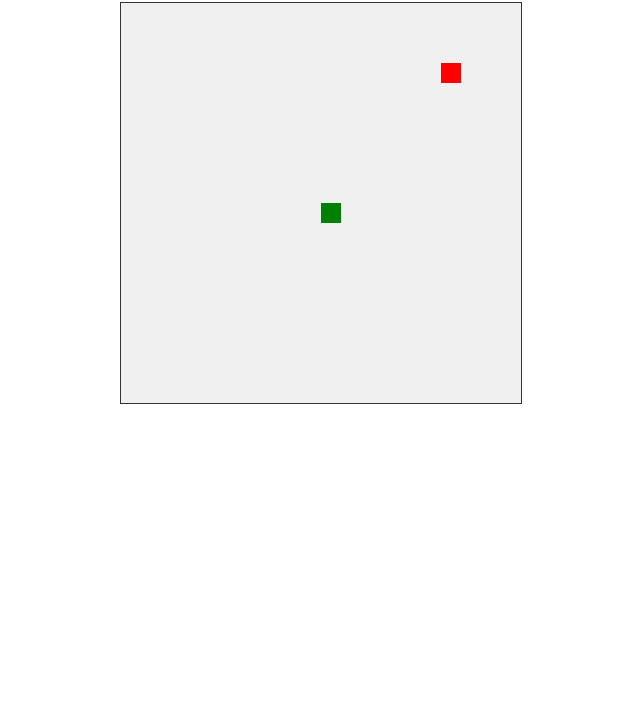
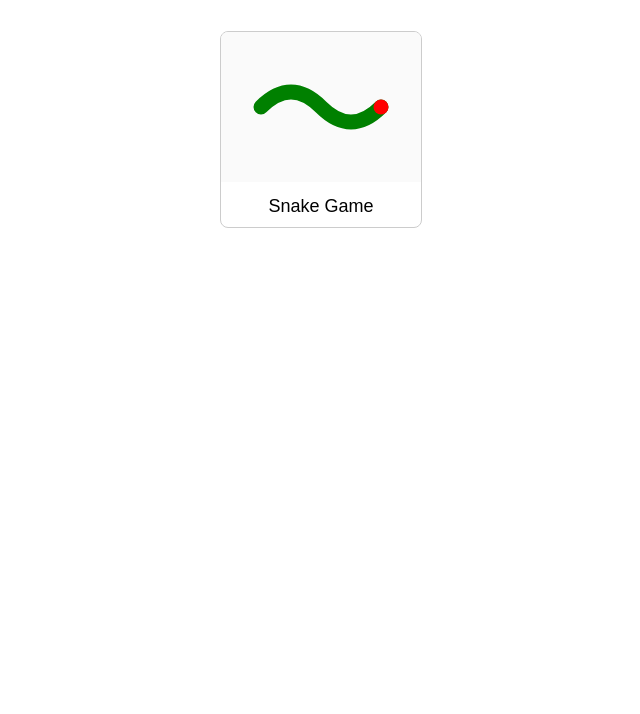
Before and after one commit to damax41is/Snakeeeee, a plain HTML site: page index.html in a window 1280 px wide. Shown: the part 86-800 px from the top of the page, without its empty margins (319-959 px from the left). Drawn offline with Linux system fonts and the light colour scheme.

Commit message:
Add dashboard page with card for Snake game

```diff
--- a/index.html
+++ b/index.html
@@ -1,14 +1,18 @@
 <!DOCTYPE html>
-<html lang="en">
+<html lang="ko">
 <head>
     <meta charset="UTF-8">
     <meta name="viewport" content="width=device-width, initial-scale=1.0">
-    <title>Snake Game</title>
+    <title>게임 대시보드</title>
     <link rel="stylesheet" href="styles.css">
 </head>
 <body>
-    <h1>Snake Game</h1>
-    <canvas id="game" width="400" height="400"></canvas>
-    <script src="script.js"></script>
+    <h1>게임 대시보드</h1>
+    <div class="card-container">
+        <a href="snake.html" class="card">
+            <img src="snake.svg" alt="Snake Game">
+            <span>Snake Game</span>
+        </a>
+    </div>
 </body>
 </html>
--- a/styles.css
+++ b/styles.css
@@ -4,7 +4,37 @@ body {
     align-items: center;
     font-family: Arial, sans-serif;
 }
+
 #game {
     border: 1px solid #333;
     background-color: #f0f0f0;
 }
+
+.card-container {
+    display: flex;
+    gap: 20px;
+    margin-top: 20px;
+}
+
+.card {
+    border: 1px solid #ccc;
+    border-radius: 8px;
+    text-decoration: none;
+    color: inherit;
+    overflow: hidden;
+    width: 200px;
+    text-align: center;
+}
+
+.card img {
+    width: 100%;
+    height: 150px;
+    object-fit: contain;
+    background-color: #fafafa;
+}
+
+.card span {
+    display: block;
+    padding: 10px;
+    font-size: 18px;
+}
```
Also changed, not shown: snake.html (added, +15 -0 lines), snake.svg (added).
